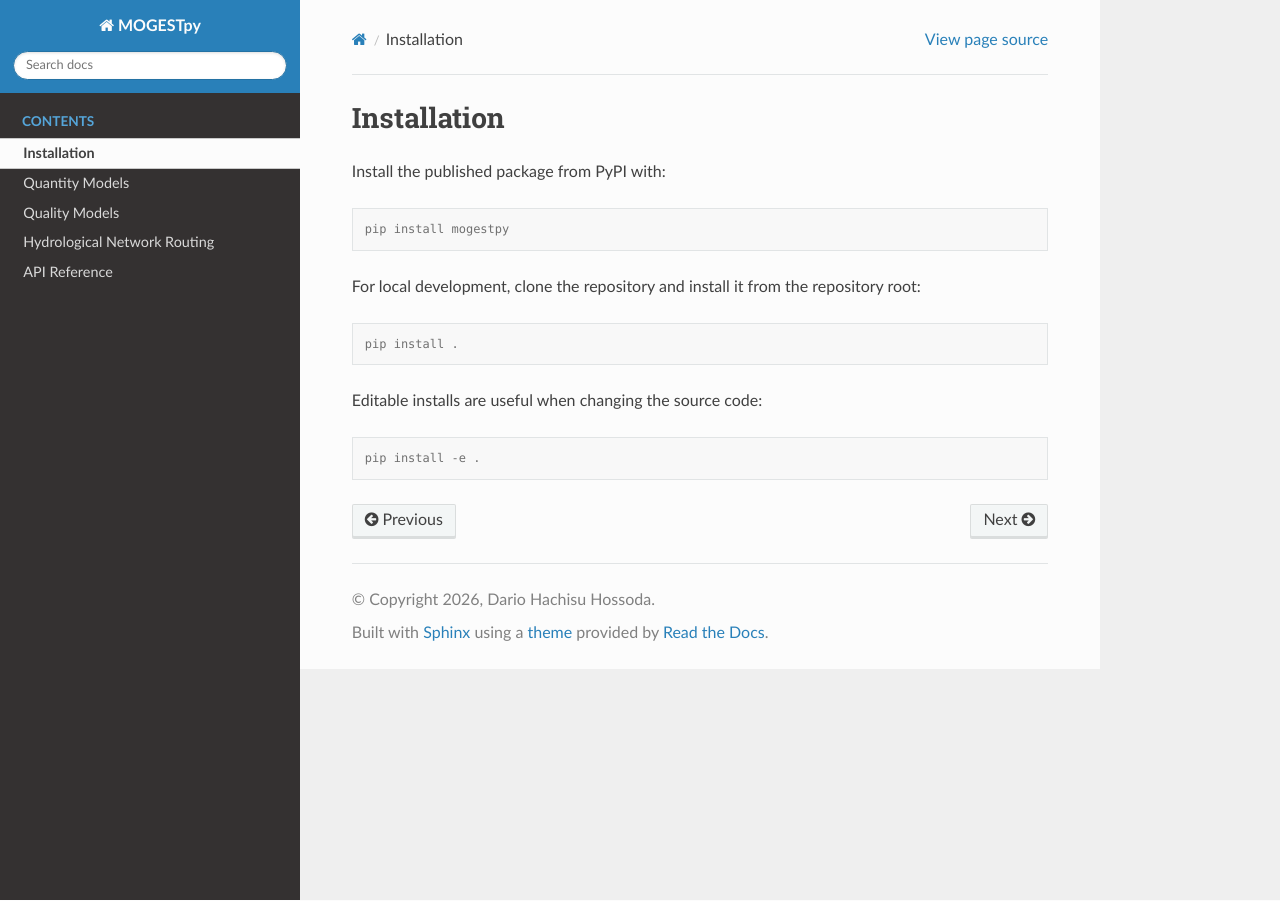
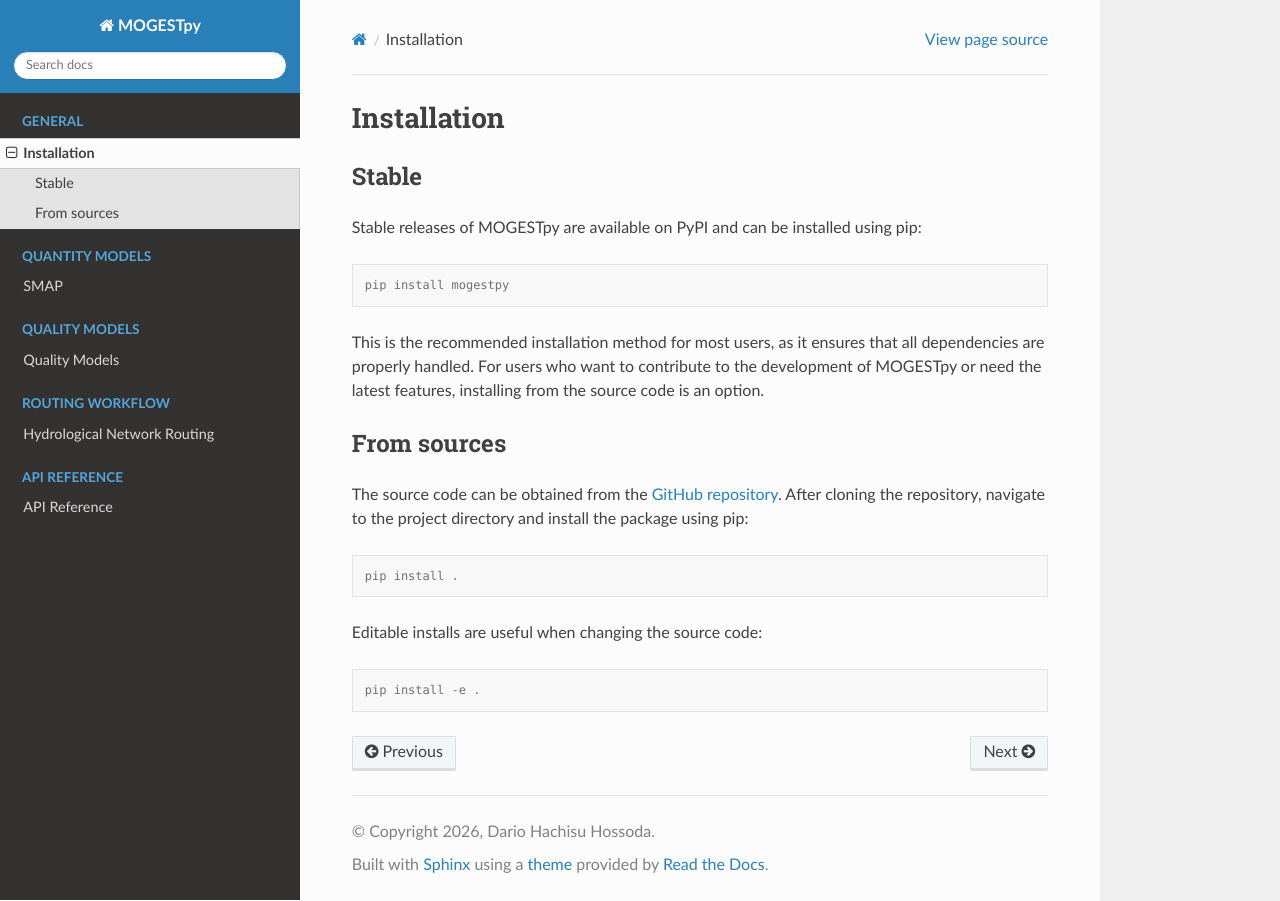
Before and after one commit to dariohhossoda/MOGESTpy, a Sphinx documentation site: the page built from docs/installation.rst, in a window 1280 px wide. Built offline with Sphinx 7.4.7 and the Read the Docs theme 3.1.0, drawn with Linux system fonts in a browser that asks for light colours.

```diff
--- a/docs/installation.rst
+++ b/docs/installation.rst
@@ -1,14 +1,21 @@
 Installation
 ============
 
-Install the published package from PyPI with:
+Stable
+~~~~~~
+
+Stable releases of MOGESTpy are available on PyPI and can be installed using pip:
 
 .. code-block:: console
 
    pip install mogestpy
 
-For local development, clone the repository and install it from the repository
-root:
+This is the recommended installation method for most users, as it ensures that all dependencies are properly handled. For users who want to contribute to the development of MOGESTpy or need the latest features, installing from the source code is an option.
+
+From sources
+~~~~~~~~~~~~
+
+The source code can be obtained from the `GitHub repository`_. After cloning the repository, navigate to the project directory and install the package using pip:
 
 .. code-block:: console
 
@@ -19,3 +26,5 @@ Editable installs are useful when changing the source code:
 .. code-block:: console
 
    pip install -e .
+
+.. _GitHub repository: https://github.com/dariohhossoda/MOGESTpy
```
Also changed, not shown: docs/index.rst (+40 -8 lines), docs/quantity.rst (+0 -18 lines), docs/smap.rst (added, +15 -0 lines).
